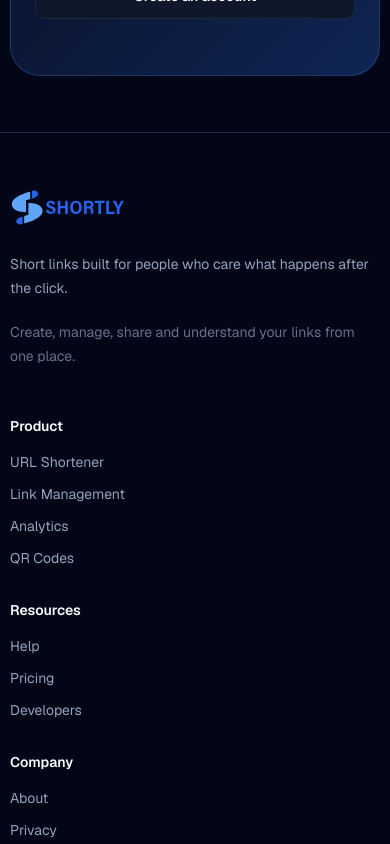
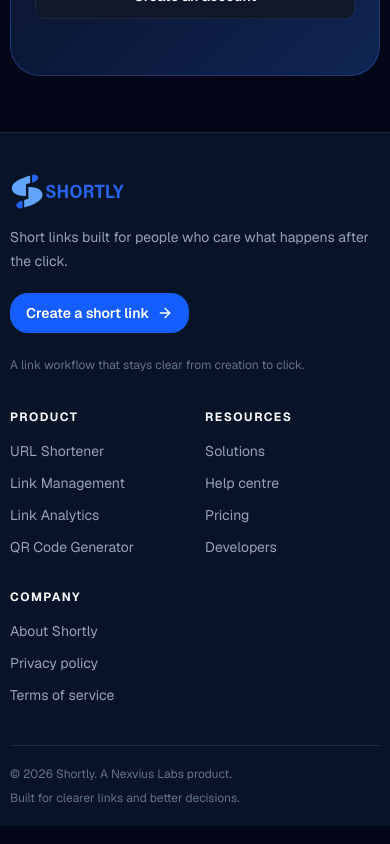
Before and after one commit to Geekyjosh/shortly, a Next.js app: page / in a window 390 px wide. Shown: the part 7660-8504 px from the top of the page. Built offline with nearby package versions, Linux system fonts and the light colour scheme; no server answers.

Commit message:
Redesign responsive site footer

```diff
--- a/src/components/layout/SiteFooter.tsx
+++ b/src/components/layout/SiteFooter.tsx
@@ -2,62 +2,34 @@
 
 import Image from "next/image";
 import Link from "next/link";
+import { ArrowUpRight, ArrowRight } from "lucide-react";
 import { useTheme } from "@/components/ThemeProvider";
 
 const footerGroups = [
   {
     title: "Product",
     links: [
-      {
-        label: "URL Shortener",
-        href: "/features",
-      },
-      {
-        label: "Link Management",
-        href: "/link-management",
-      },
-      {
-        label: "Analytics",
-        href: "/link-analytics",
-      },
-      {
-        label: "QR Codes",
-        href: "/qr-code-generator",
-      },
+      { label: "URL Shortener", href: "/features" },
+      { label: "Link Management", href: "/link-management" },
+      { label: "Link Analytics", href: "/link-analytics" },
+      { label: "QR Code Generator", href: "/qr-code-generator" },
     ],
   },
   {
     title: "Resources",
     links: [
-      {
-        label: "Help",
-        href: "/help",
-      },
-      {
-        label: "Pricing",
-        href: "/pricing",
-      },
-      {
-        label: "Developers",
-        href: "/solutions/developers",
-      },
+      { label: "Solutions", href: "/solutions" },
+      { label: "Help centre", href: "/help" },
+      { label: "Pricing", href: "/pricing" },
+      { label: "Developers", href: "/solutions/developers" },
     ],
   },
   {
     title: "Company",
     links: [
-      {
-        label: "About",
-        href: "/about",
-      },
-      {
-        label: "Privacy",
-        href: "/privacy",
-      },
-      {
-        label: "Terms",
-        href: "/terms",
-      },
+      { label: "About Shortly", href: "/about" },
+      { label: "Privacy policy", href: "/privacy" },
+      { label: "Terms of service", href: "/terms" },
     ],
   },
 ];
@@ -70,48 +42,43 @@ export default function SiteFooter() {
       className="border-t"
       style={{
         borderColor: "var(--border)",
-        background: darkMode ? "#020617" : "#ffffff",
+        background: darkMode ? "#071326" : "#f3f6fb",
       }}
     >
       <div className="shortly-container">
-        <div className="grid gap-12 py-14 md:grid-cols-[1.4fr_2fr] lg:py-16">
-          <div>
-            <Link
-              href="/"
-              className="inline-flex transition-opacity hover:opacity-80"
-            >
-              <Image
-                src="/logo.svg"
-                alt="Shortly"
-                width={118}
-                height={38}
-                className="h-9 w-auto"
-              />
+        <div className="grid gap-9 py-10 sm:py-12 lg:grid-cols-[1.05fr_2fr] lg:gap-16 lg:py-14">
+          <div className="flex flex-col items-start">
+            <Link href="/" className="inline-flex transition-opacity hover:opacity-75" aria-label="Shortly home">
+              <Image src="/logo.svg" alt="Shortly" width={118} height={38} className="h-9 w-auto" />
             </Link>
 
-            <p className="mt-5 max-w-sm text-sm leading-6 shortly-muted">
-              Short links built for people who care what happens after the
-              click.
+            <p className="mt-4 max-w-sm text-sm leading-6 shortly-muted">
+              Short links built for people who care what happens after the click.
             </p>
 
-            <p className="mt-5 max-w-sm text-sm leading-6 shortly-subtle">
-              Create, manage, share and understand your links from one place.
-            </p>
+            <Link
+              href="/#shorten"
+              className="mt-5 inline-flex min-h-10 items-center gap-2 rounded-lg bg-blue-600 px-4 text-sm font-semibold text-white transition hover:bg-blue-700"
+            >
+              Create a short link <ArrowRight className="h-4 w-4" />
+            </Link>
+
+            <p className="mt-6 text-xs shortly-subtle">A link workflow that stays clear from creation to click.</p>
           </div>
 
-          <div className="grid gap-8 sm:grid-cols-3">
+          <div className="grid grid-cols-2 gap-x-5 gap-y-8 sm:grid-cols-3 sm:gap-8">
             {footerGroups.map((group) => (
-              <div key={group.title}>
-                <h3 className="text-sm font-semibold">{group.title}</h3>
-
+              <div key={group.title} className="min-w-0">
+                <h3 className="text-xs font-bold uppercase tracking-[0.12em]">{group.title}</h3>
                 <div className="mt-4 space-y-3">
                   {group.links.map((link) => (
                     <Link
-                      key={link.label}
+                      key={link.href}
                       href={link.href}
-                      className="block text-sm shortly-muted transition hover:text-[var(--foreground)]"
+                      className="group flex w-fit max-w-full items-center gap-1 text-sm shortly-muted transition hover:text-blue-500"
                     >
-                      {link.label}
+                      <span>{link.label}</span>
+                      <ArrowUpRight className="h-3 w-3 shrink-0 opacity-0 transition group-hover:translate-x-0.5 group-hover:-translate-y-0.5 group-hover:opacity-100" />
                     </Link>
                   ))}
                 </div>
@@ -120,14 +87,8 @@ export default function SiteFooter() {
           </div>
         </div>
 
-        <div
-          className="flex flex-col gap-3 border-t py-6 text-xs shortly-subtle sm:flex-row sm:items-center sm:justify-between"
-          style={{
-            borderColor: "var(--border)",
-          }}
-        >
+        <div className="flex flex-col gap-2 border-t py-5 text-xs shortly-subtle sm:flex-row sm:items-center sm:justify-between" style={{ borderColor: "var(--border)" }}>
           <p>© {new Date().getFullYear()} Shortly. A Nexvius Labs product.</p>
-
           <p>Built for clearer links and better decisions.</p>
         </div>
       </div>
```
